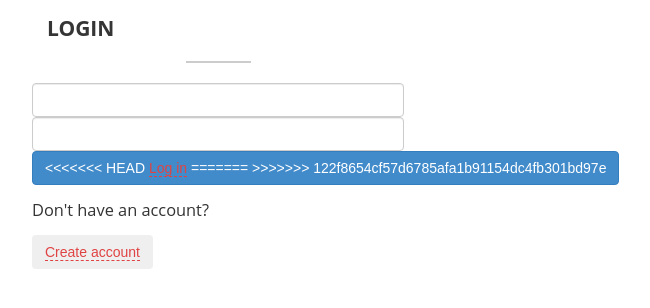
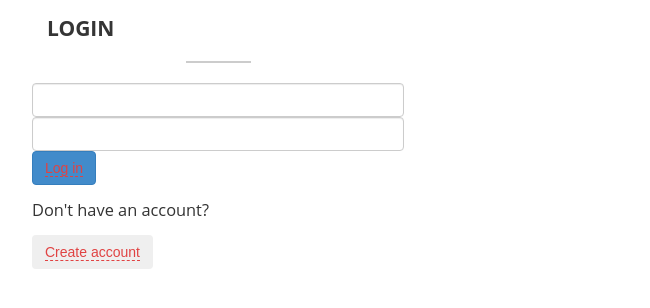
Before and after one commit to jjnietoc/portfolio-django-railway-deploy, a Django app: page / in a window 1280 px wide. Shown: the top 308 px of the page, without its empty margins (422-1072 px from the left). Run offline with Django 4.2, Linux system fonts and the light colour scheme; some libraries are stand-ins or nearby versions.

Commit message:
"login url"

```diff
--- a/users/templates/registration/login.html
+++ b/users/templates/registration/login.html
@@ -16,10 +16,7 @@
             </div>
             <div class="col-12 d-grid mt-3">
               <button type="submit" class="btn btn-primary">
-<<<<<<< HEAD
-                <a href="{% url 'portafolio/portafolio' %}">Log in</a>
-=======
->>>>>>> 122f8654cf57d6785afa1b91154dc4fb301bd97e
+                <a href="{% url 'portafolio' %}">Log in</a>
               </button>
               <h3>Don't have an account?</h3>
               <button type="button" class="btn btn-secondary">
```
